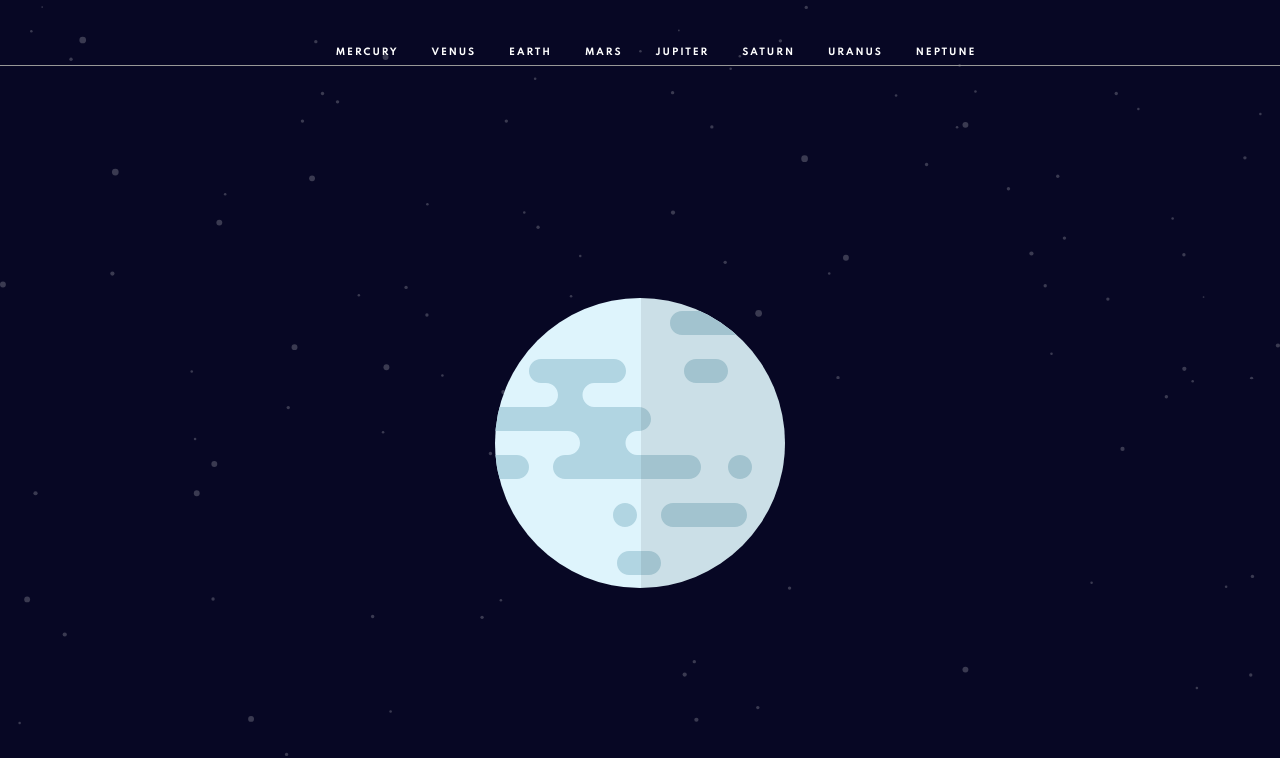
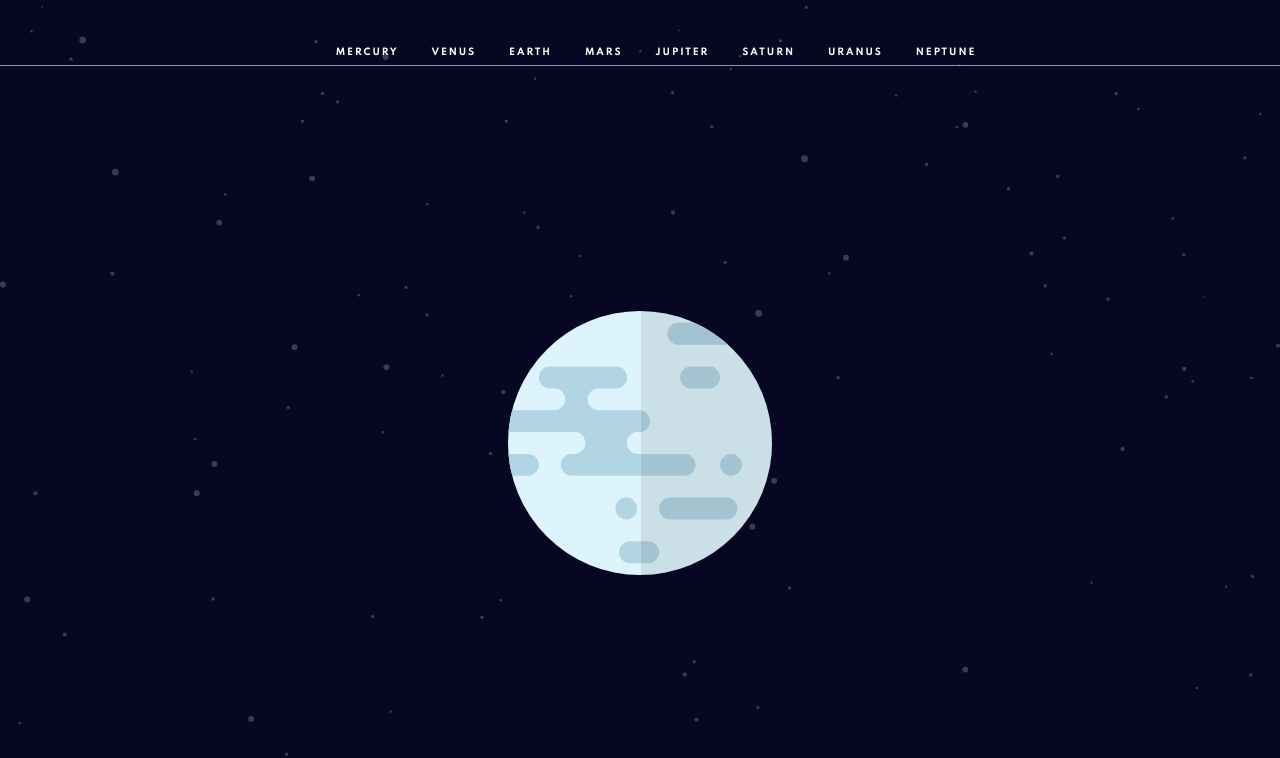
Before and after one commit to mrcordova/planets-fact-site, a plain HTML site: page index.html in a window 1280 px wide. Shown: the part 45-803 px from the top of the page. Drawn offline with Linux system fonts and the light colour scheme.

Commit message:
image planet sizing clamp

```diff
--- a/css/style.css
+++ b/css/style.css
@@ -31,30 +31,45 @@
   --saturn: #cd5120;
   --uranus: #1ec1a2;
   --neptune: #2d68f0;
-  --mercury-size: 6.9375rem;
-  --mercury-size: 11.5rem;
-  --mercury-size: 18.125rem;
-  --venus-size: 9.625rem;
-  --venus-size: 15.8125rem;
-  --venus-size: 25rem;
-  --earth-size: 10.8125rem;
-  --earth-size: 17.8125rem;
-  --earth-size: 28.125rem;
-  --mars-size: 8.0625rem;
-  --mars-size: 13.3125rem;
-  --mars-size: 21rem;
-  --jupiter-size: 14rem;
-  --jupiter-size: 23.0625rem;
-  --jupiter-size: 36.375rem;
-  --saturn-size: 16rem;
-  --saturn-size: 26.375rem;
-  --saturn-size: 41.630625rem;
-  --uranus-size: 11rem;
-  --uranus-size: 18.125rem;
-  --uranus-size: 28.625rem;
-  --neptune-size: 10.8125rem;
-  --neptune-size: 17.8125rem;
-  --neptune-size: 28.125rem;
+  /* --mercury-size: 6.9375rem; */
+  /* --mercury-size: 11.5rem; */
+  --mercury-size: clamp(6.9375rem, 2.584rem + 18.5751vw, 11.5rem);
+  /* --mercury-size: 18.125rem; */
+
+  /* --venus-size: 9.625rem; */
+  /* --venus-size: 15.8125rem; */
+  --venus-size: clamp(9.625rem, 3.7209rem + 25.1908vw, 15.8125rem);
+  /* --venus-size: 25rem; */
+
+  /* --earth-size: 10.8125rem; */
+  /* --earth-size: 17.8125rem; */
+  --earth-size: clamp(10.8125rem, 4.1331rem + 28.4987vw, 17.8125rem);
+  /* --earth-size: 28.125rem; */
+
+  /* --mars-size: 8.0625rem; */
+  /* --mars-size: 13.3125rem; */
+  --mars-size: clamp(8.0625rem, 3.053rem + 21.374vw, 13.3125rem);
+  /* --mars-size: 21rem; */
+
+  /* --jupiter-size: 14rem; */
+  /* --jupiter-size: 23.0625rem; */
+  --jupiter-size: clamp(14rem, 5.3526rem + 36.8957vw, 23.0625rem);
+  /* --jupiter-size: 36.375rem; */
+
+  /* --saturn-size: 16rem; */
+  /* --saturn-size: 26.375rem; */
+  --saturn-size: clamp(16rem, 6.1002rem + 42.2392vw, 26.375rem);
+  /* --saturn-size: 41.630625rem; */
+
+  /* --uranus-size: 11rem; */
+  /* --uranus-size: 18.125rem; */
+  --uranus-size: clamp(11rem, 4.2013rem + 29.0076vw, 18.125rem);
+  /* --uranus-size: 28.625rem; */
+
+  /* --neptune-size: 10.8125rem; */
+  /* --neptune-size: 17.8125rem; */
+  --neptune-size: clamp(10.8125rem, 4.1331rem + 28.4987vw, 17.8125rem);
+  /* --neptune-size: 28.125rem; */
 
   --planet-color: var(--mercury);
   --planet-size: var(--mercury-size);
@@ -379,6 +394,39 @@ header {
 }
 
 @media (min-width: 48rem) {
+  :root {
+    /* --mercury-size: 11.5rem; */
+    /* --mercury-size: 18.125rem; */
+    --mercury-size: clamp(11.5rem, 3.9286rem + 15.7738vw, 18.125rem);
+
+    /* --venus-size: 15.8125rem; */
+    --venus-size: clamp(15.8125rem, 5.3125rem + 21.875vw, 25rem);
+    /* --venus-size: 25rem; */
+
+    /* --earth-size: 17.8125rem; */
+    --earth-size: clamp(17.8125rem, 6.0268rem + 24.5536vw, 28.125rem);
+    /* --earth-size: 28.125rem; */
+
+    /* --mars-size: 13.3125rem; */
+    --mars-size: clamp(13.3125rem, 4.5268rem + 18.3036vw, 21rem);
+    /* --mars-size: 21rem; */
+
+    /* --jupiter-size: 23.0625rem; */
+    --jupiter-size: clamp(23.0625rem, 7.8482rem + 31.6964vw, 36.375rem);
+    /* --jupiter-size: 36.375rem; */
+
+    /* --saturn-size: 26.375rem; */
+    --saturn-size: clamp(26.375rem, 8.94rem + 36.3229vw, 41.6306rem);
+    /* --saturn-size: 41.630625rem; */
+
+    /* --uranus-size: 18.125rem; */
+    --uranus-size: clamp(18.125rem, 6.125rem + 25vw, 28.625rem);
+    /* --uranus-size: 28.625rem; */
+
+    /* --neptune-size: 17.8125rem; */
+    --neptune-size: clamp(17.8125rem, 6.0268rem + 24.5536vw, 28.125rem);
+    /* --neptune-size: 28.125rem; */
+  }
   header {
     /* justify-content: center; */
     align-items: center;
```
